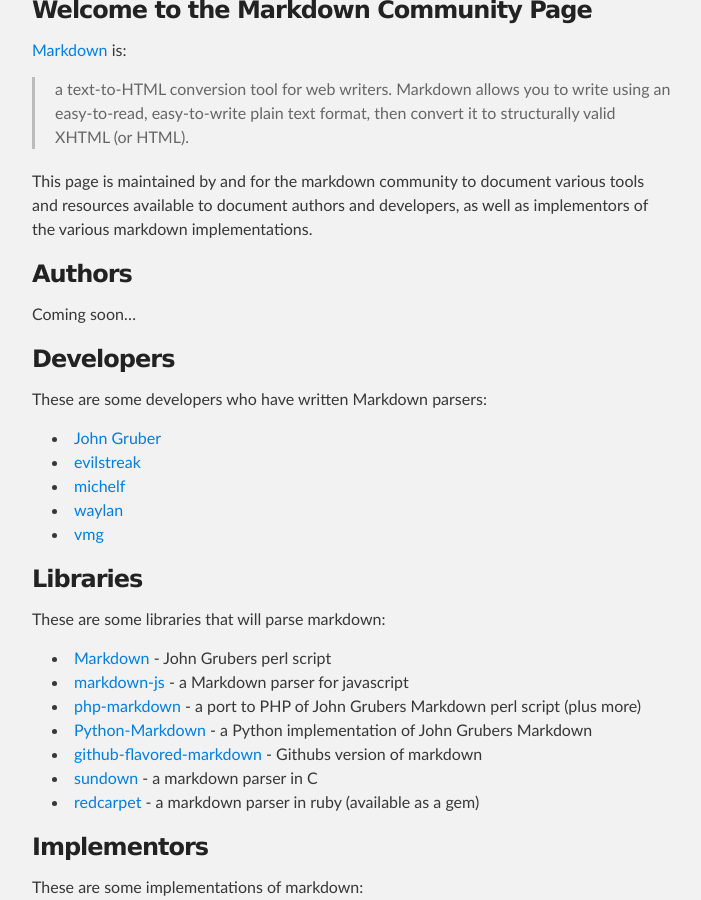
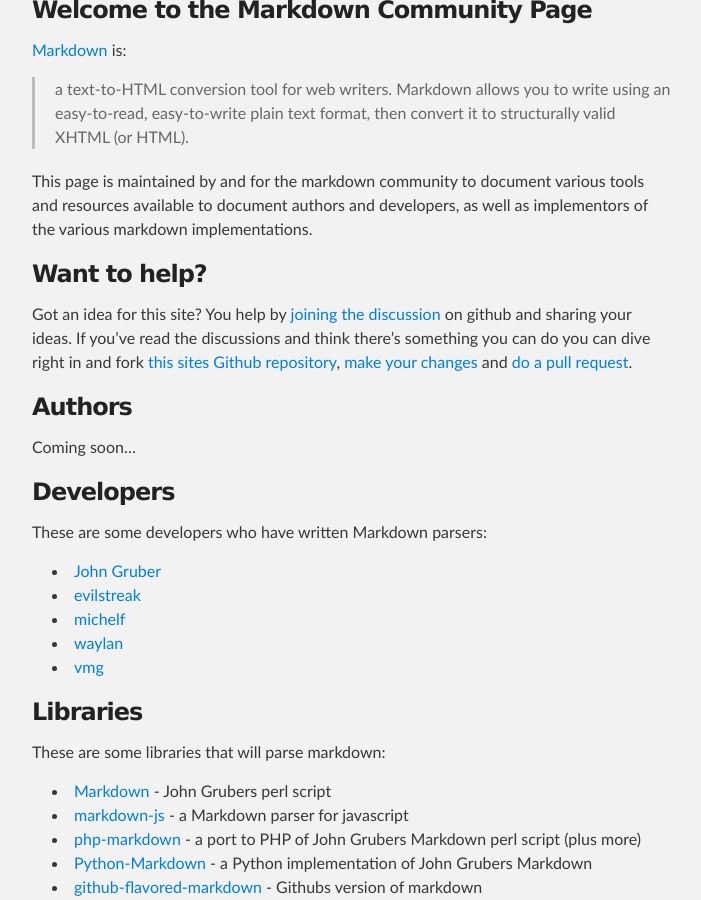
Before and after one commit to markdown/markdown.github.com, a Jekyll site: the page built from index.md, in a window 1280 px wide and 900 px high, scrolled down 313 px. Shown: the whole window, without its empty margins (288-989 px from the left). Built offline with Jekyll 4.4.1, drawn with Linux system fonts in a browser that asks for light colours; Markdown is read by kramdown in place of the engine named in the settings.

Commit message:
added some information on contributing

```diff
--- a/index.md
+++ b/index.md
@@ -11,6 +11,10 @@
 This page is maintained by and for the markdown community to document various
 tools and resources available to document authors and developers, as well as
 implementors of the various markdown implementations.
+
+### Want to help?
+
+Got an idea for this site? You help by [joining the discussion](https://github.com/markdown/markdown.github.com/issues) on github and sharing your ideas.  If you've read the discussions and think there's something you can do you can dive right in and fork [this sites Github repository](https://github.com/markdown/markdown.github.com), [make your changes](https://github.com/markdown/markdown.github.com/wiki/How-to-edit-the-site) and [do a pull request](https://help.github.com/articles/using-pull-requests).
 
 ### Authors
 Coming soon...
```
